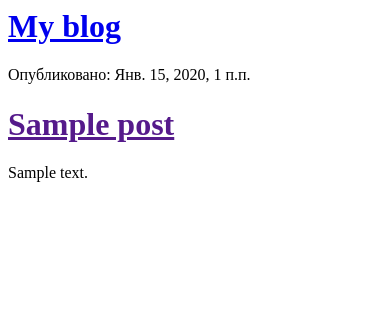
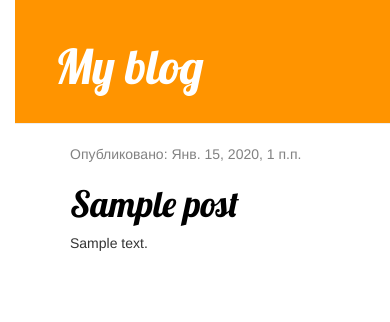
Before and after one commit to patr0ne/myblog, a Django app: page / in a window 390 px wide. Shown: the top 322 px of the page. Run offline with Django 3.2, Linux system fonts and the light colour scheme; tables that the repository leaves empty hold one stand-in row (values such as "Sample post"); some libraries are stand-ins or nearby versions.

Commit message:
changed html, css

```diff
--- /dev/null
+++ b/blog/static/css/blog.css
@@ -0,0 +1,55 @@
+h1 a {
+    color: #FCA205;
+    font-family: 'Lobster';
+}
+
+body {
+    padding-left: 15px;
+}
+
+.page-header {
+    background-color: #ff9400;
+    margin-top: 0;
+    padding: 20px 20px 20px 40px;
+}
+
+.page-header h1, .page-header h1 a, .page-header h1 a:visited, .page-header h1 a:active {
+    color: #ffffff;
+    font-size: 36pt;
+    text-decoration: none;
+}
+
+.content {
+    margin-left: 40px;
+}
+
+h1, h2, h3, h4 {
+    font-family: 'Lobster', cursive;
+}
+
+.date {
+    color: #828282;
+}
+
+.save {
+    float: right;
+}
+
+.post-form textarea, .post-form input {
+    width: 100%;
+}
+
+.top-menu, .top-menu:hover, .top-menu:visited {
+    color: #ffffff;
+    float: right;
+    font-size: 26pt;
+    margin-right: 20px;
+}
+
+.post {
+    margin-bottom: 70px;
+}
+
+.post h1 a, .post h1 a:visited {
+    color: #000000;
+}
--- /dev/null
+++ b/blog/templates/blog/base.html
@@ -0,0 +1,23 @@
+{% load static %}
+<html>
+<head>
+	<title>My Blog</title>
+	<link rel="stylesheet" href="//maxcdn.bootstrapcdn.com/bootstrap/3.2.0/css/bootstrap.min.css">
+	<link rel="stylesheet" href="//maxcdn.bootstrapcdn.com/bootstrap/3.2.0/css/bootstrap-theme.min.css">
+	<link href="https://fonts.googleapis.com/css?family=Lobster&subset=latin,cyrillic" rel="stylesheet" type="text/css">
+	<link rel="stylesheet" href="{% static 'css/blog.css' %}">
+</head>
+<body>
+<div class="page-header">
+    <h1><a href="/">My blog</a></h1>
+</div>
+<div class="content container">
+    <div class="row">
+        <div class="col-md-8">
+           {% block content %}
+           {% endblock %}
+        </div>
+    </div>
+</div>
+</body>
+</html>
--- a/blog/templates/blog/post_list.html
+++ b/blog/templates/blog/post_list.html
@@ -1,16 +1,13 @@
-<html>
-<head>
-<div>
-    <h1><a href="/">My blog</a></h1>
-</div>
-</head>
-<body>
-{% for post in posts %}
-    <div>
-        <p>Опубликовано: {{ post.pub_date }}</p>
-        <h1><a href="">{{ post.title }}</a></h1>
-        <p>{{ post.text|linebreaksbr }}</p>
-    </div>
-{% endfor %}
-</body>
-</html>
+{% extends 'blog/base.html' %}
+
+{% block content %}
+	{% for post in posts %}
+		<div class="post">
+			<div class="date">
+				<p>Опубликовано: {{ post.pub_date }}</p>
+			</div>
+			<h1><a href="">{{ post.title }}</a></h1>
+			<p>{{ post.text|linebreaksbr }}</p>
+		</div>
+	{% endfor %}
+{% endblock %}
```
